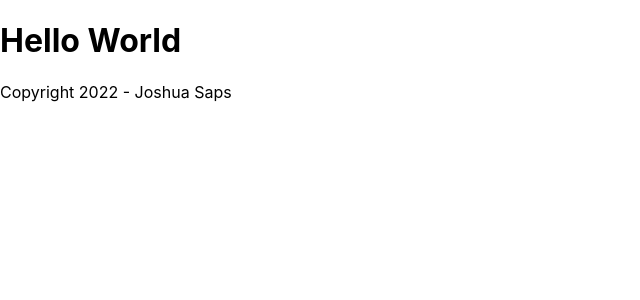
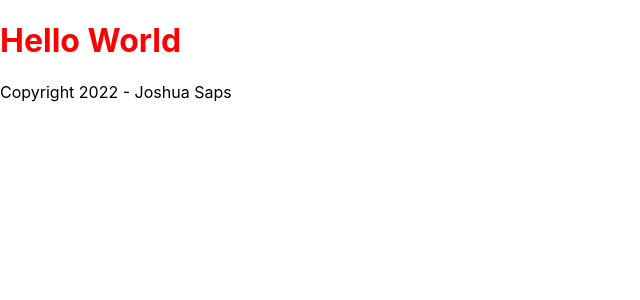
Before and after one commit to Severus7/coffee-connoisseur, a Next.js app: page /hello in a window 1280 px wide. Shown: the top 300 px of the page, without its empty margins (0-640 px from the left). Built offline with nearby package versions, Linux system fonts and the light colour scheme.

Commit message:
Studied CSS Module

```diff
--- a/pages/hello.js
+++ b/pages/hello.js
@@ -1,5 +1,7 @@
+import styles from "../styles/Hello.module.css";
+
 const Hello = () => {
-  return <h1>Hello World</h1>;
+  return <h1 className={styles.container}>Hello World</h1>;
 };
 
 export default Hello;
--- /dev/null
+++ b/styles/Hello.module.css
@@ -0,0 +1,3 @@
+.container {
+  color: red;
+}
```
